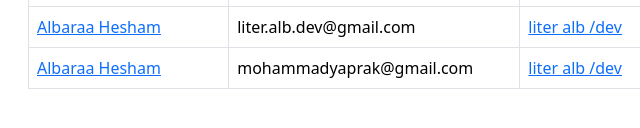
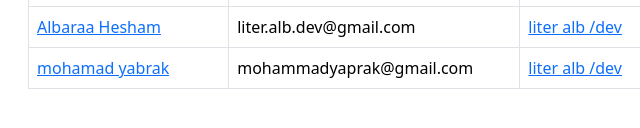
Before and after one commit to alwanof/gitpro-1, a plain HTML site: page index.html in a window 1280 px wide. Shown: the part 614-742 px from the top of the page, 54-694 px from the left. Drawn offline with nearby package versions, Linux system fonts and the light colour scheme.

Commit message:
mohamadyabrak2

```diff
--- a/index.html
+++ b/index.html
@@ -89,7 +89,7 @@
           <tr>
             <tr>
               <td>
-                <a href="users/mohamadyabrak.html" target="_blank">Albaraa Hesham</a>
+                <a href="users/mohamadyabrak.html" target="_blank">mohamad yabrak</a>
               </td>
               <td>mohammadyaprak@gmail.com</td>
               <td><a href="https://github.com/mohammadyaprak">liter alb /dev</a></td>
```
